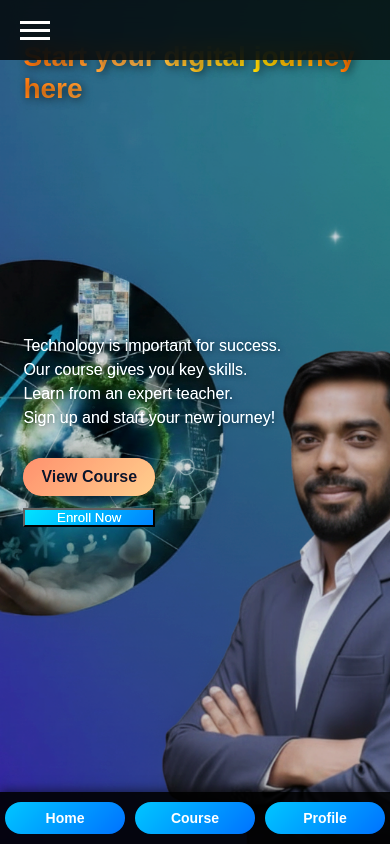
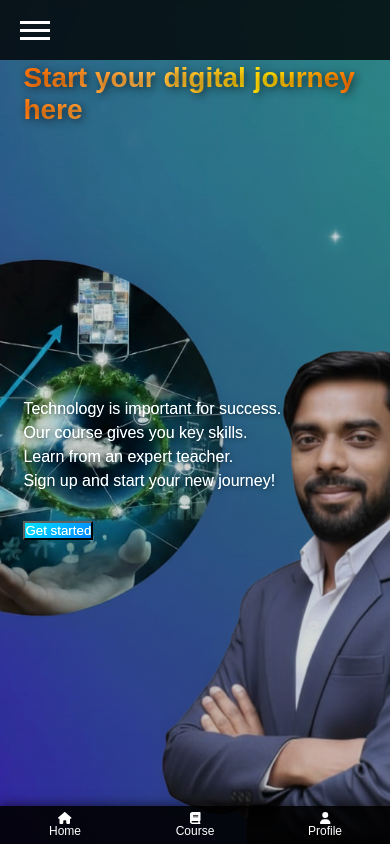
Before and after one commit to suriisuraj8-ship-it/teacher-hub, a website: page index.html in a window 390 px wide. Drawn offline with Linux system fonts and the light colour scheme.

Commit message:
Update index.html: hero text moved, paragraph down, bottom nav added, responsive mobile layout

```diff
--- a/index.html
+++ b/index.html
@@ -4,6 +4,7 @@
 <meta charset="utf-8" />
 <meta name="viewport" content="width=device-width,initial-scale=1,maximum-scale=1,user-scalable=no" />
 <title>Teacher Learning Hub</title>
+<link rel="stylesheet" href="https://cdnjs.cloudflare.com/ajax/libs/font-awesome/6.4.0/css/all.min.css"/>
 <style>
 /* Reset */
 *{margin:0;padding:0;box-sizing:border-box;}
@@ -39,6 +40,9 @@ a{text-decoration:none;color:inherit;}
 .sidebar .submenu{display:none;flex-direction:column;gap:12px;margin-left:10px;}
 .sidebar .submenu button{border-radius:24px;font-size:16px;padding:10px 18px;}
 .sidebar .submenu.show{display:flex;}
+.sidebar-overlay{
+    display:none;position:fixed;inset:0;background:rgba(0,0,0,0.3);z-index:98;
+}
 
 /* Hero Section */
 .hero{
@@ -56,7 +60,7 @@ a{text-decoration:none;color:inherit;}
 .hero::before{content:"";position:absolute;inset:0;background:rgba(0,0,0,0.25);z-index:1;}
 .hero-content{
     position:relative;z-index:2;display:flex;flex-direction:column;gap:18px;align-items:flex-start;
-    margin-top:12%;
+    margin-top:18%; /* moved H1 further down */
 }
 .hero-content h1{
     font-size:36px;font-weight:800;background: linear-gradient(120deg, #ff6a00, #ffb347, #ffd700, #ff4500);
@@ -64,9 +68,9 @@ a{text-decoration:none;color:inherit;}
 }
 .hero-content p{
     font-size:20px;color:#f0f8ff;line-height:1.5;max-width:800px;word-wrap:break-word;text-shadow:1px 1px 5px rgba(0,0,0,0.5);
-    margin-top:35vh;
+    margin-top:40vh; /* paragraph moved further down */
 }
-.buttons{display:flex;gap:12px;margin-top:10px;flex-wrap:wrap;}
+.buttons{display:flex;gap:12px;margin-top:10px;flex-wrap:wrap;justify-content:center;}
 .btn{
     padding:12px 24px;font-size:18px;font-weight:700;border:none;border-radius:36px;
     cursor:pointer;color:#071426;background: linear-gradient(135deg, #ff7e5f,#feb47b);
@@ -75,15 +79,16 @@ a{text-decoration:none;color:inherit;}
 .btn-secondary{background:linear-gradient(135deg,#00c6ff,#0072ff);color:#fff;}
 .btn-danger{background:#ff4444;color:#fff;}
 
-/* Bottom Navigation Buttons */
+/* Bottom Navigation as icons */
 .bottom-nav{
     position:fixed;bottom:0;left:0;width:100%;display:flex;justify-content:space-around;
-    background:rgba(0,0,0,0.9);padding:10px 0;box-shadow:0 -2px 10px rgba(0,0,0,0.5);z-index:100;
+    background:rgba(0,0,0,0.9);padding:6px 0;box-shadow:0 -2px 10px rgba(0,0,0,0.5);z-index:100;
 }
 .bottom-nav button{
-    background:linear-gradient(135deg,#00c6ff,#0072ff);color:#fff;border:none;border-radius:24px;
-    padding:10px 18px;font-weight:600;font-size:16px;cursor:pointer;flex:1;margin:0 5px;
+    background:transparent;color:#fff;border:none;display:flex;flex-direction:column;align-items:center;font-size:12px;
+    cursor:pointer;flex:1;
 }
+.bottom-nav button i{font-size:20px;margin-bottom:2px;}
 
 /* Creator Info at bottom of sidebar */
 .creator-info{
@@ -93,11 +98,10 @@ a{text-decoration:none;color:inherit;}
 /* Mobile Responsive */
 @media(max-width:480px){
  .hero-content h1{ font-size:28px;}
- .hero-content p{ font-size:16px; max-width:300px; margin-top:25vh;}
+ .hero-content p{ font-size:16px; max-width:300px; margin-top:30vh;}
  .btn{ padding:10px 18px; font-size:16px;}
  .buttons{flex-direction:column;}
- .bottom-nav button{font-size:14px;padding:8px 12px;}
- .sidebar{width:200px;padding-top:60px;}
+ .bottom-nav button i{font-size:18px;}
 }
 </style>
 </head>
@@ -121,13 +125,12 @@ a{text-decoration:none;color:inherit;}
       <button id="signOutBtn" class="btn-danger">Sign Out</button>
   </div>
   <div class="creator-info">
-      App created  by <br>
       Suraj S Hattarakal<br>
       Mobile: 8088975913<br>
       Email: suriisuraj8@gmail.com
-
   </div>
 </div>
+<div class="sidebar-overlay" id="overlay" onclick="closeSidebar()"></div>
 
 <!-- Hero Section -->
 <section class="hero">
@@ -140,50 +143,54 @@ a{text-decoration:none;color:inherit;}
       Sign up and start your new journey!
     </p>
     <div class="buttons">
-      <button id="viewBtn" class="btn">View Course</button>
-      <button id="enrollBtn" class="btn-secondary">Enroll Now</button>
+      <button id="enrollBtn" class="btn-secondary">Get started</button>
     </div>
   </div>
 </section>
 
 <!-- Bottom Navigation -->
 <div class="bottom-nav">
-  <button onclick="location.href='index.html'">Home</button>
-  <button id="bottomCourseBtn">Course</button>
-  <button onclick="location.href='profile.html'">Profile</button>
+  <button onclick="location.href='index.html'"><i class="fa fa-home"></i>Home</button>
+  <button id="bottomCourseBtn"><i class="fa fa-book"></i>Course</button>
+  <button onclick="location.href='profile.html'"><i class="fa fa-user"></i>Profile</button>
 </div>
 
+<script src="https://cdnjs.cloudflare.com/ajax/libs/font-awesome/6.4.0/js/all.min.js"></script>
 <script>
 // Sidebar toggle
-function toggleSidebar(){ document.getElementById('sidebar').classList.toggle('show'); }
+function toggleSidebar(){
+  document.getElementById('sidebar').classList.toggle('show');
+  document.getElementById('overlay').style.display=document.getElementById('sidebar').classList.contains('show')?'block':'none';
+}
+function closeSidebar(){
+  document.getElementById('sidebar').classList.remove('show');
+  document.getElementById('overlay').style.display='none';
+}
+
+// Settings submenu
 function toggleSettings(){ document.getElementById('settingsMenu').classList.toggle('show'); }
 function showFAQ(){ alert("FAQ:\n1. How to enroll?\n2. Payment methods?\n3. How to access courses?"); }
 
-// Share App
+// Share App via WhatsApp
 document.getElementById('shareBtn').addEventListener('click',()=>{
-  const url = encodeURIComponent(window.location.href);
-  const text = encodeURIComponent("Check out Teacher Learning Hub! Enhance your skills: " + url);
-  window.open(`https://wa.me/?text=${text}`, '_blank');
+  const url=encodeURIComponent(window.location.href);
+  const text=encodeURIComponent("Check out Teacher Learning Hub! Enhance your skills: "+url);
+  window.open(`https://wa.me/?text=${text}`,'_blank');
 });
 
-// User login
+// User login handling
 function getCurrentUser(){
   try{ return JSON.parse(localStorage.getItem('teacherHubUser')); } catch(e){ return null; }
 }
 function showUserStatus(){
-  const u = getCurrentUser();
-  const userArea = document.getElementById('userNameArea');
-  const signOutBtn = document.getElementById('signOutBtn');
+  const u=getCurrentUser();
+  const userArea=document.getElementById('userNameArea');
+  const signOutBtn=document.getElementById('signOutBtn');
   if(u && u.name){ userArea.textContent=`Welcome, ${u.name}`; signOutBtn.style.display='inline-block'; }
   else{ userArea.textContent=''; signOutBtn.style.display='none'; }
 }
-
-// Sign out
 document.getElementById('signOutBtn').addEventListener('click',()=>{
-  localStorage.removeItem('teacherHubUser');
-  showUserStatus();
-  alert('You have signed out');
-  location.href='index.html';
+  localStorage.removeItem('teacherHubUser'); showUserStatus(); alert('You have signed out'); location.href='index.html';
 });
 
 // Course buttons logic
@@ -196,5 +203,6 @@ document.getElementById('enrollBtn').addEventListener('click',()=>{ const u=getC
 
 document.addEventListener('DOMContentLoaded', showUserStatus);
 </script>
+
 </body>
 </html>
```
